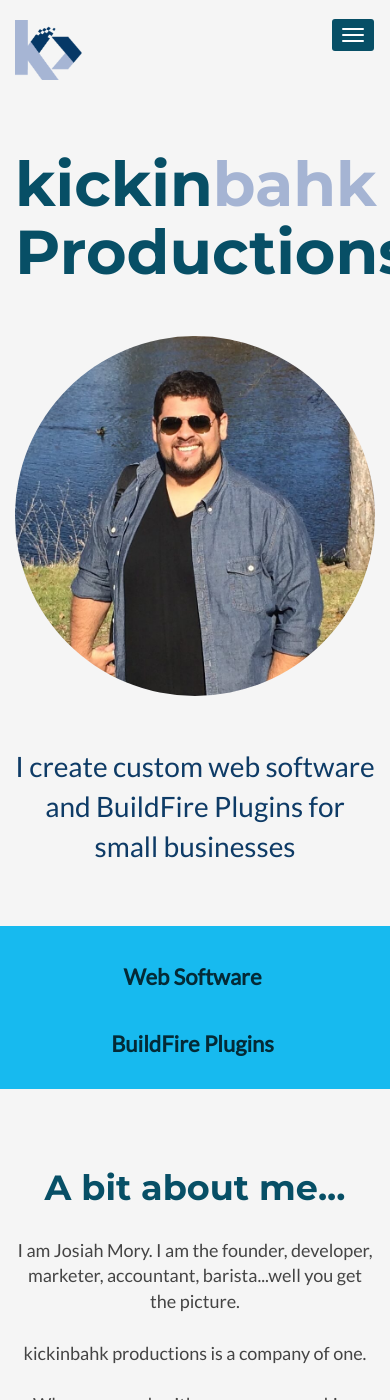
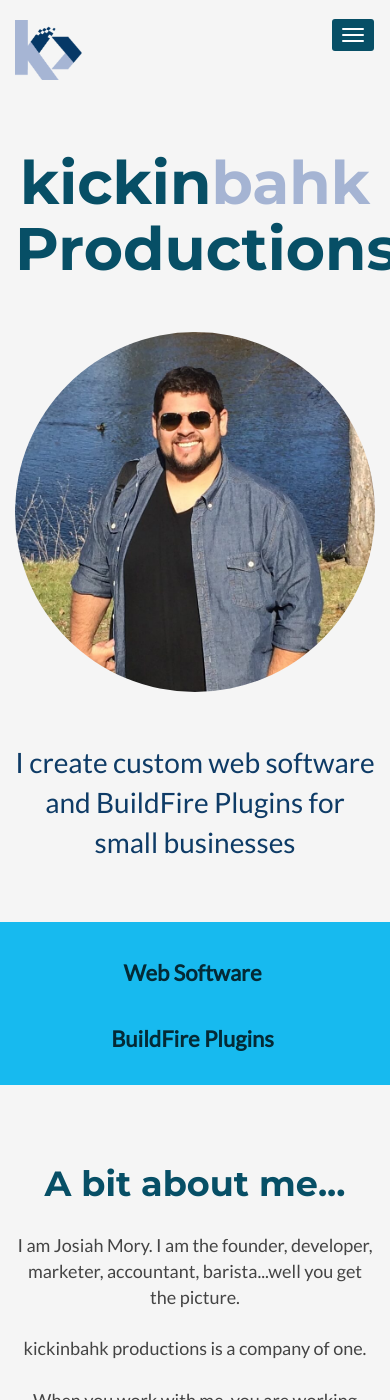
Before and after one commit to kickinbahkproductions/kickinbahkproductions-dev, a Jekyll site: the page built from index.html, in a window 390 px wide and 1400 px high. Built offline with Jekyll 4.4.1, drawn with Linux system fonts in a browser that asks for light colours; a style sheet for code colours, icons or effects is not loaded.

Commit message:
make promo title smaller on small devices

```diff
--- a/public/css/styles.css
+++ b/public/css/styles.css
@@ -510,7 +510,7 @@ pre code {
     margin-bottom: 30px;
   }
   .promo .title {
-    font-size: 62px;
+    font-size: 60px;
   }
   .promo .meta {
     margin-top: 60px;
```
Also changed, not shown: 1 other file.
